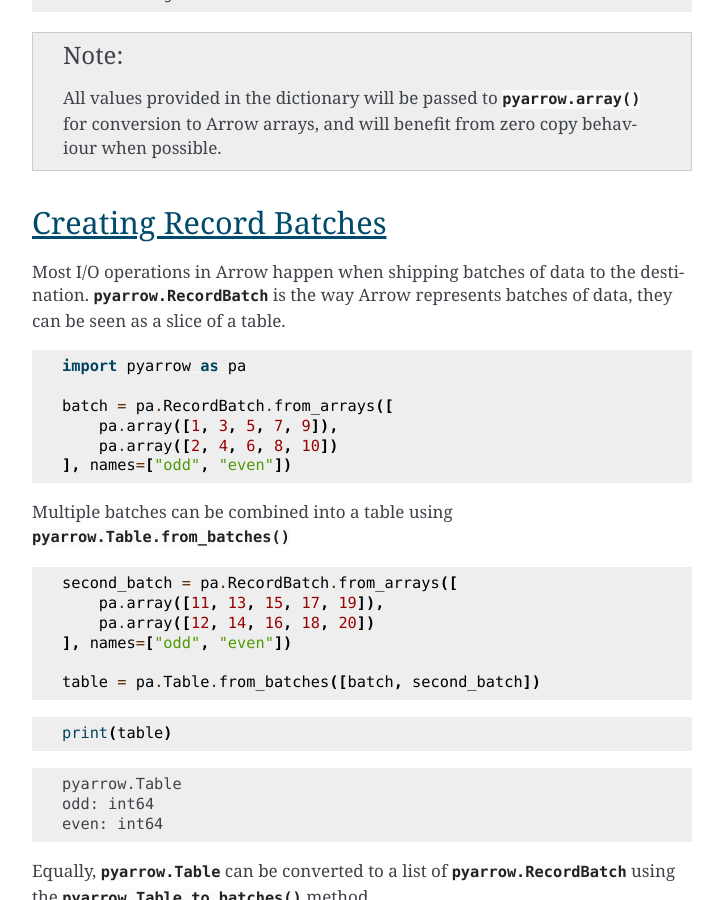
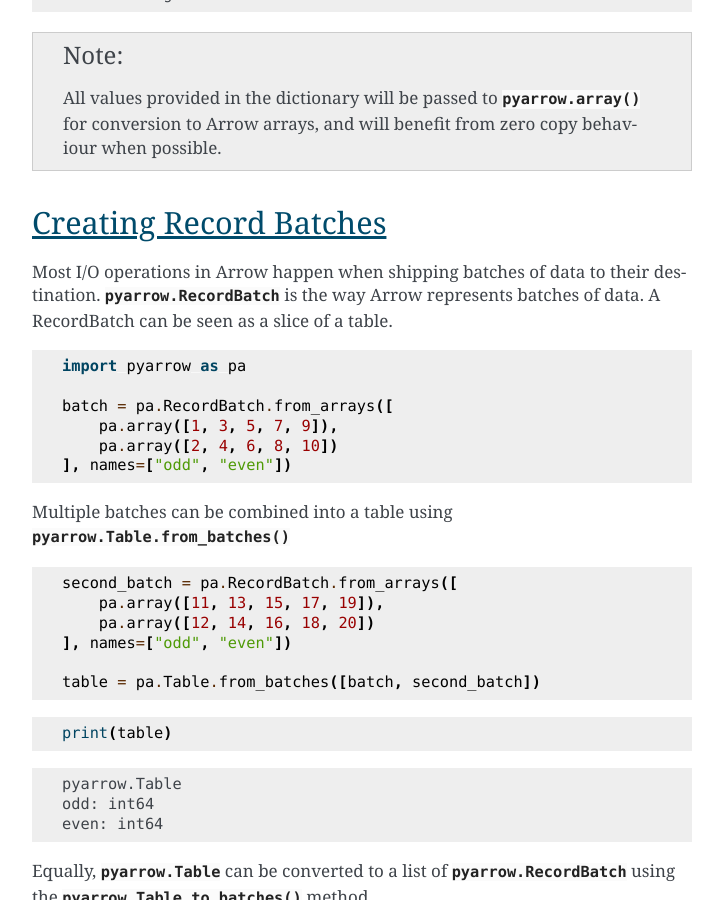
Before and after one commit to apache/arrow-cookbook, a Sphinx documentation site: the page built from python/source/create.rst, in a window 1280 px wide and 900 px high, scrolled down 1348 px. Shown: the whole window, without its empty margins (388-1111 px from the left). Built offline with Sphinx 7.4.7, drawn with Linux system fonts in a browser that asks for light colours.

Commit message:
Apply suggestions from code review
Co-authored-by: Nic <thisisnic@gmail.com>

```diff
--- a/python/source/create.rst
+++ b/python/source/create.rst
@@ -71,8 +71,8 @@ Creating Record Batches
 ======================
 
 Most I/O operations in Arrow happen when shipping batches of data
-to the destination.  :class:`pyarrow.RecordBatch` is the way
-Arrow represents batches of data, they can be seen as a slice
+to their destination.  :class:`pyarrow.RecordBatch` is the way
+Arrow represents batches of data.  A RecordBatch can be seen as a slice
 of a table.
 
 .. testcode::
```
